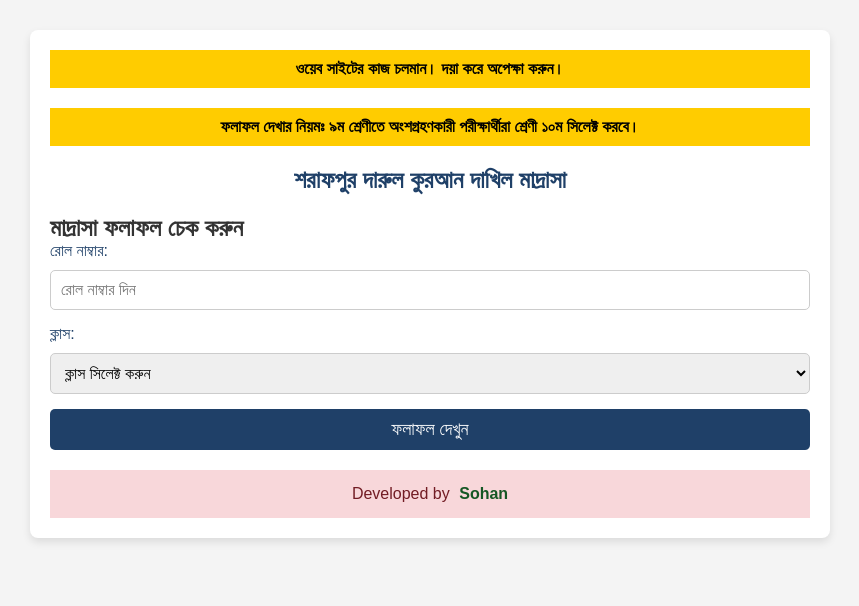
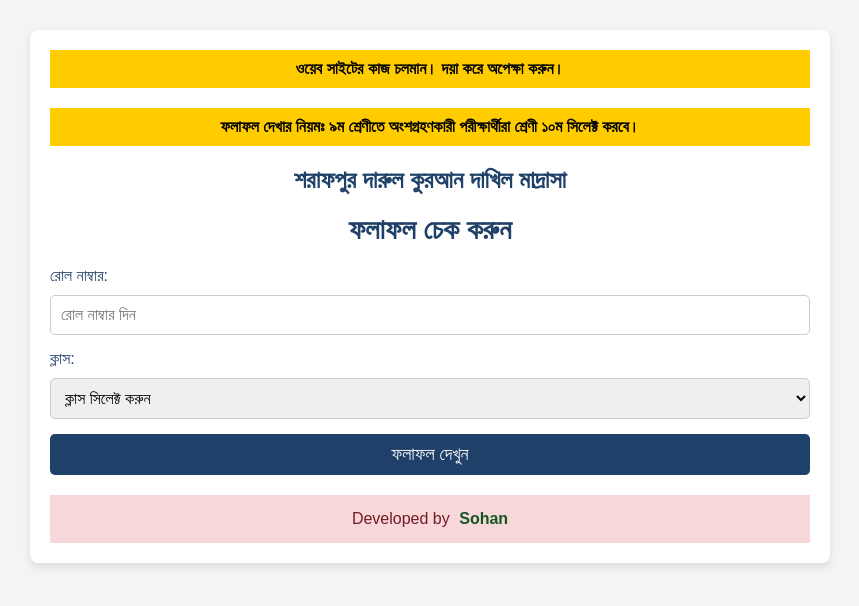
Before and after one commit to sheikhsohan/result-sdqdm, a React (Create React App) app: page / in a window 1280 px wide. Shown: the top 606 px of the page, without its empty margins (210-1069 px from the left). Built offline with nearby package versions, Linux system fonts and the light colour scheme.

Commit message:
Update App.js

```diff
--- a/src/App.js
+++ b/src/App.js
@@ -268,9 +268,9 @@ function App() {
       </div>
 
       {/* Madrasah Name */}
-      <h1 className="madrasah-name">শরাফপুর দারুল কুরআন দাখিল মাদ্রাসা</h1>
+      <h2 className="madrasah-name">শরাফপুর দারুল কুরআন দাখিল মাদ্রাসা</h2>
 
-      <h2>মাদ্রাসা ফলাফল চেক করুন</h2>
+      <h1>ফলাফল চেক করুন</h1>
 
       <form onSubmit={handleSubmit}>
         <div className="form-group">
```
